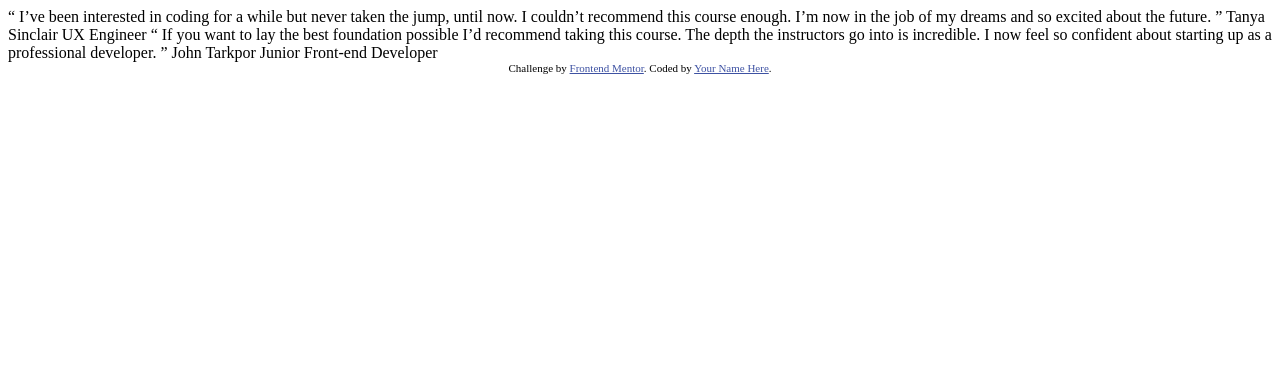
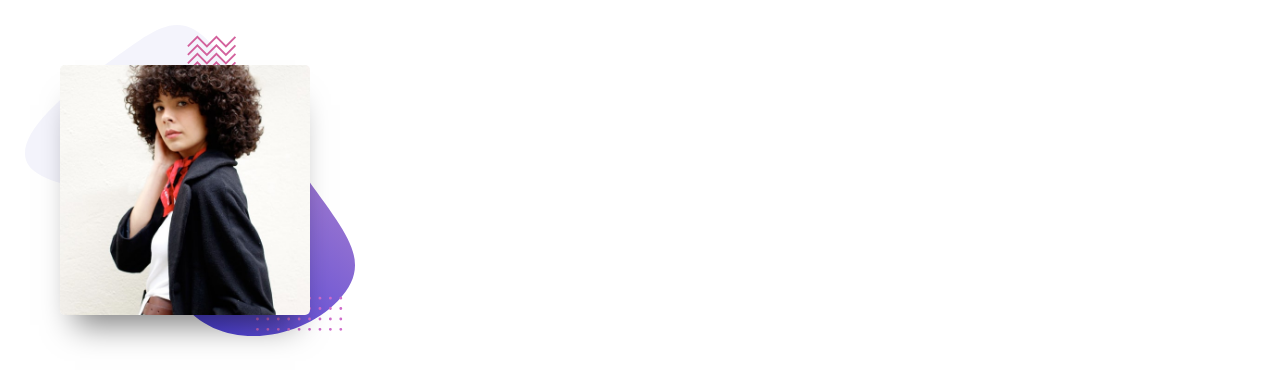
Before and after one commit to kapiernik/frontend-mentor-slider, a plain HTML site: page index.html in a window 1280 px wide. Drawn offline with Linux system fonts and the light colour scheme.

Commit message:
Добавил стили изображениям в слайдере и сделал макет стрелам

```diff
--- a/index.html
+++ b/index.html
@@ -5,18 +5,32 @@
   <meta name="viewport" content="width=device-width, initial-scale=1.0"> <!-- displays site properly based on user's device -->
 
   <link rel="icon" type="image/png" sizes="32x32" href="./images/favicon-32x32.png">
+  <link rel="preconnect" href="https://fonts.gstatic.com">
+  <link href="https://fonts.googleapis.com/css2?family=Inter:wght@300;500;700&display=swap" rel="stylesheet">
+  <link rel="stylesheet" href="scss/style.css">
 
   <title>Frontend Mentor | Coding Bootcamp Testimonials Slider</title>
 
-  <!-- Feel free to remove these styles or customise in your own stylesheet 👍 -->
-  <style>
-    .attribution { font-size: 11px; text-align: center; }
-    .attribution a { color: hsl(228, 45%, 44%); }
-  </style>
 </head>
 <body>
 
-  “ I’ve been interested in coding for a while but never taken the jump, until now.
+  <main>
+    <section class="slider">
+      <div class="slider__inner">
+        <img class="slider__photo" src="images/image-tanya.jpg" alt="">
+        <nav class="slider__nav">
+          <div class="slider__nav-part slider__next">
+            <span class="slider__arrow"></span>
+          </div>
+          <div class="slider__nav-part slider__prev">
+            <span class="slider__arrow"></span>
+          </div>
+        </nav>
+      </div>
+    </section>
+  </main>
+
+  <!-- “ I’ve been interested in coding for a while but never taken the jump, until now.
   I couldn’t recommend this course enough. I’m now in the job of my dreams and so
   excited about the future. ”
 
@@ -28,11 +42,7 @@
   starting up as a professional developer. ”
 
   John Tarkpor
-  Junior Front-end Developer
-
-  <div class="attribution">
-    Challenge by <a href="https://www.frontendmentor.io?ref=challenge" target="_blank">Frontend Mentor</a>.
-    Coded by <a href="#">Your Name Here</a>.
-  </div>
+  Junior Front-end Developer -->
+  <img src="images/pattern-curve.svg" alt="" class="bg-bottom">
 </body>
 </html>
--- /dev/null
+++ b/scss/style.scss
@@ -0,0 +1,39 @@
+$font-family: 'Inter', sans-serif;
+$dark-blue: hsl(240, 38%, 20%);
+$gray-blue: hsl(240, 18%, 77%);
+
+*{
+    margin: 0;
+    padding: 0;
+    box-sizing: border-box;
+}
+
+body{
+    font-family: $font-family;
+    background-image: url(/images/pattern-bg.svg);
+    background-repeat: no-repeat;
+    background-size: 330px;
+    background-position: 25px 25px;
+}
+
+.bg-bottom{
+    position: absolute;
+    width: 300px;
+    height: auto;
+    bottom: 0;
+}
+
+.slider{
+    width: 250px;
+    position: relative;
+    top: 65px;
+    left: 60px;
+    .slider__inner{
+        img{
+            width: 250px;
+            height: auto;
+            border-radius: 5px;
+            box-shadow: 0 25px 30px -15px rgba(0, 0, 0, 0.5);
+        }
+    }
+}
```
Also changed, not shown: scss/style.css (added), 1 other file.
